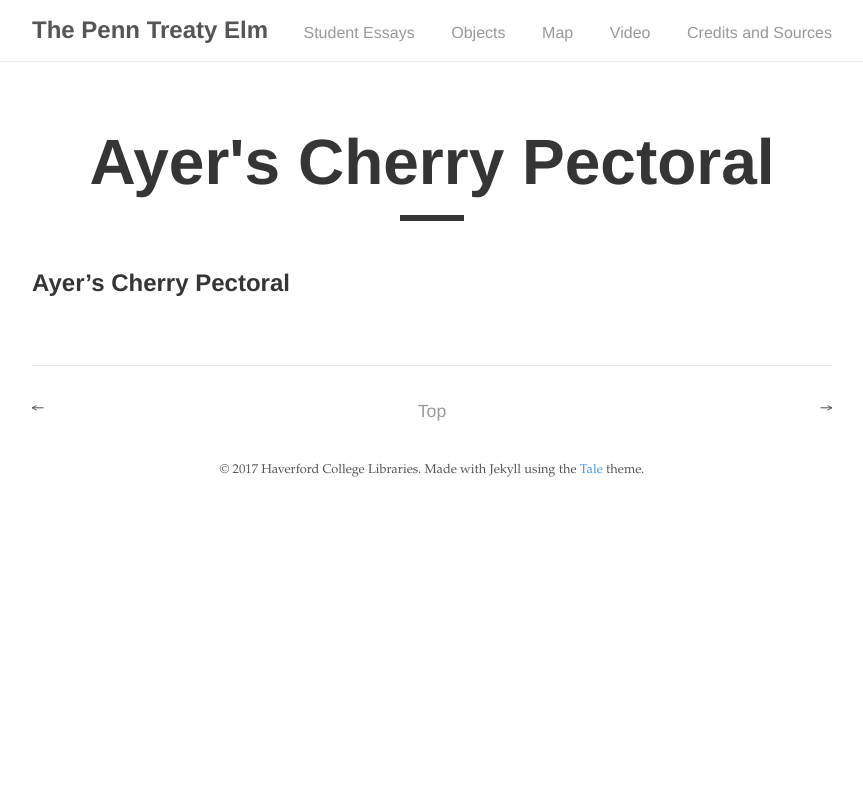
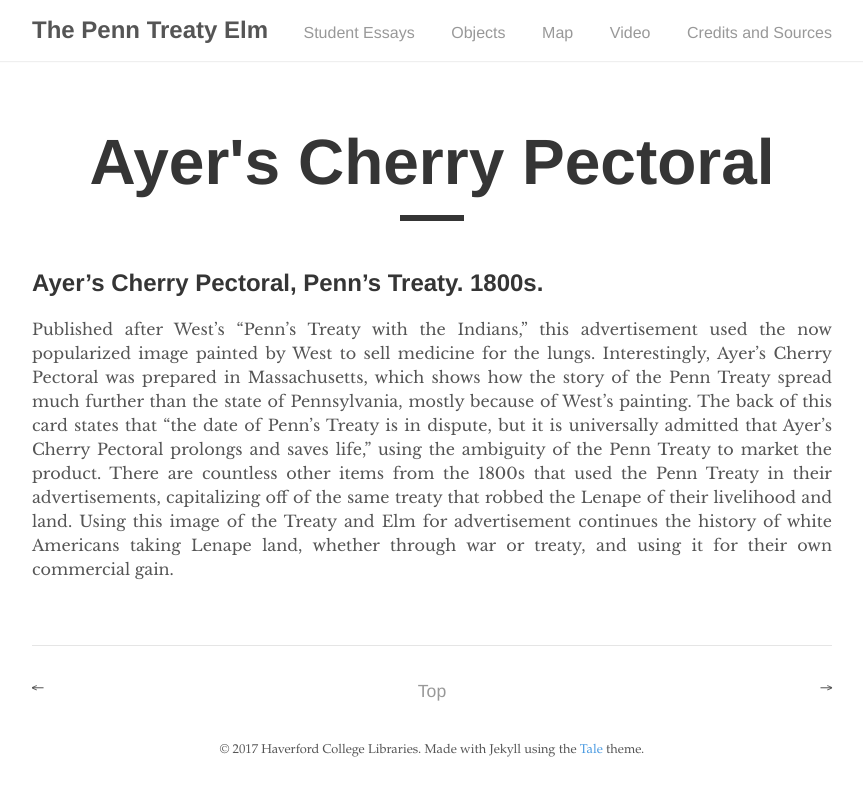
Before and after one commit to mzarafon/penn-treaty-elm, a Jekyll site: the page built from _posts/2017-10-04-ayers.md, in a window 1280 px wide. Shown: the top 796 px of the page, without its empty margins (208-1071 px from the left). Built offline with Jekyll 4.4.1, drawn with Linux system fonts in a browser that asks for light colours.

Commit message:
Update 2017-10-04-ayers.md

```diff
--- a/_posts/2017-10-04-ayers.md
+++ b/_posts/2017-10-04-ayers.md
@@ -3,4 +3,6 @@
 title: "Ayer's Cherry Pectoral"
 ---
 
-## Ayer's Cherry Pectoral
+## Ayer’s Cherry Pectoral, Penn’s Treaty. 1800s.
+
+Published after West’s “Penn’s Treaty with the Indians,” this advertisement used the now popularized image painted by West to sell medicine for the lungs. Interestingly, Ayer’s Cherry Pectoral was prepared in Massachusetts, which shows how the story of the Penn Treaty spread much further than the state of Pennsylvania, mostly because of West’s painting. The back of this card states that “the date of Penn’s Treaty is in dispute, but it is universally admitted that Ayer’s Cherry Pectoral prolongs and saves life,” using the ambiguity of the Penn Treaty to market the product. There are countless other items from the 1800s that used the Penn Treaty in their advertisements, capitalizing off of the same treaty that robbed the Lenape of their livelihood and land. Using this image of the Treaty and Elm for advertisement continues the history of white Americans taking Lenape land, whether through war or treaty, and using it for their own commercial gain.
```
